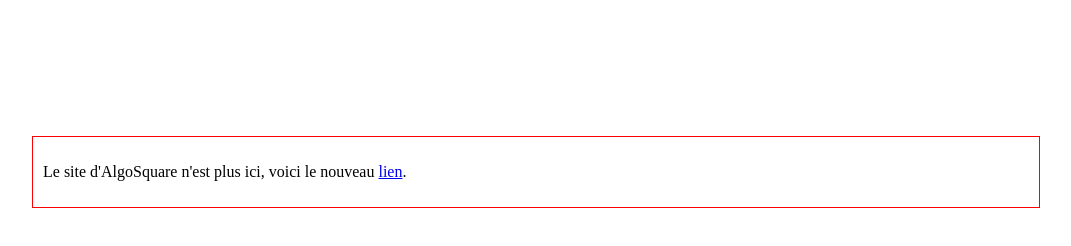
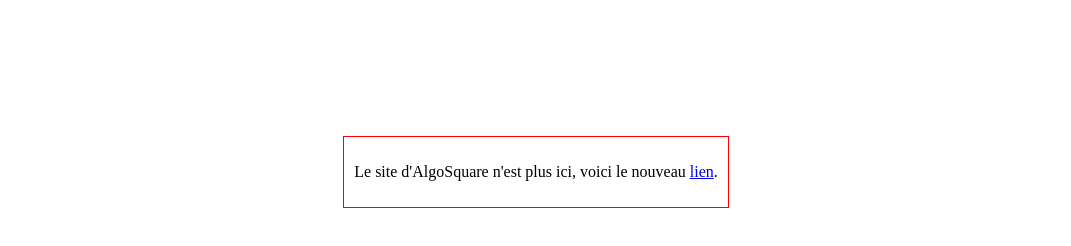
Before and after one commit to IdCom4/Hackathon-test, a plain HTML site: page index.html in a window 1280 px wide. Shown: the whole page, without its empty margins (104-1175 px from the left). Drawn offline with Linux system fonts and the light colour scheme.

Commit message:
Update style.css

```diff
--- a/style.css
+++ b/style.css
@@ -1,11 +1,11 @@
 body {
-	diplay: flex;
+	display: flex;
 	justify-content: center;
 	padding: 10%;
 }
 
 div {
-	diplay: flex;
+	display: flex;
 	justify-content: center;
 	align-items: center;
 	border: solid red 1px;
```
